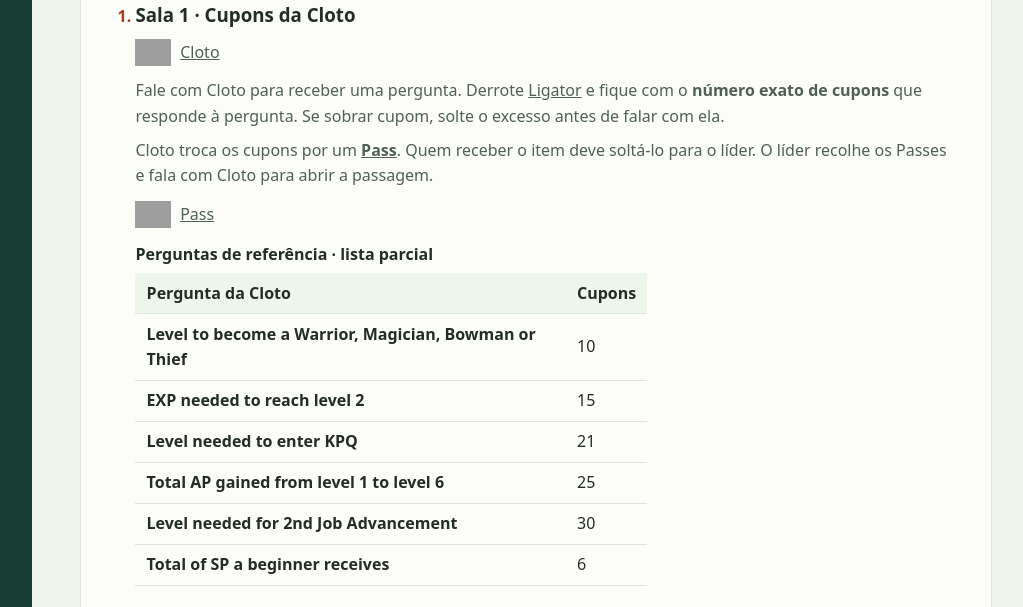
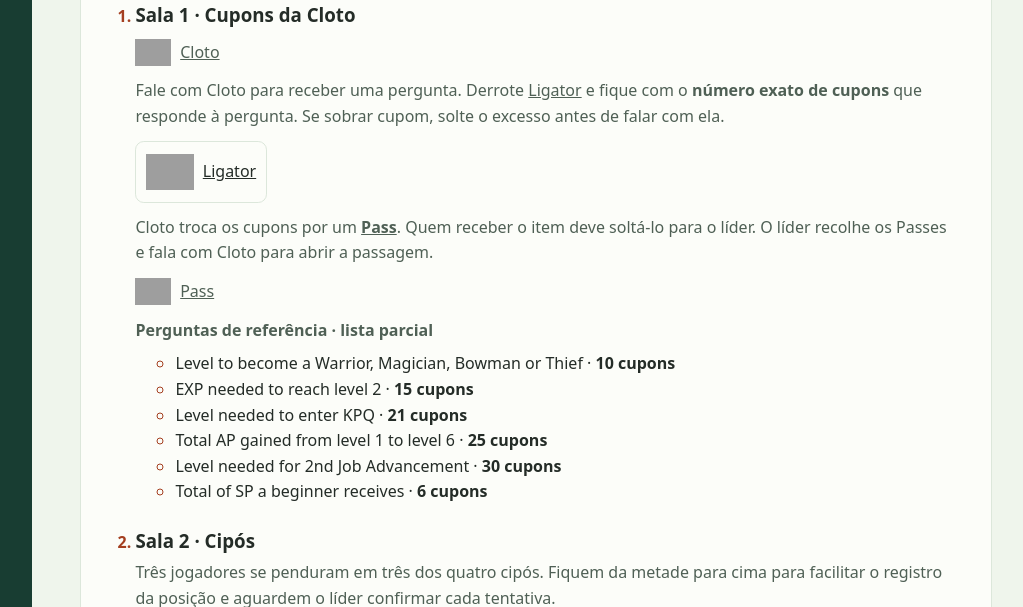
Before and after one commit to henriqueLD/OracleDream, a plain HTML site: page index.html in a window 1280 px wide. Shown: the part 2278-2885 px from the top of the page, without its empty margins (240-1263 px from the left). Drawn offline with Linux system fonts and the light colour scheme; grey boxes are pictures that could not be loaded.

Commit message:
Simplify Kerning coupon reference and add monster sprites

```diff
--- a/index.html
+++ b/index.html
@@ -55,6 +55,9 @@ thead{background:#eef5eb}
 footer{padding:1.3rem 0;color:var(--muted);font-size:.9rem}
 @media(max-width:680px){.shell{grid-template-columns:1fr}aside{padding:1rem}nav{margin-top:1rem}.hero{min-height:13rem}}
 
+.kp-mobs{display:flex;flex-wrap:wrap;gap:.7rem;margin:.7rem 0}
+.kp-mobs a{display:flex;align-items:center;gap:.55rem;padding:.4rem .6rem;border:1px solid var(--line);border-radius:.55rem}
+.kp-mobs img{width:3rem;height:3rem;object-fit:contain;image-rendering:pixelated}
 .kp-map{max-width:22rem}
 .kp-map a{display:block}
 .kp-table{margin:.6rem 0}
@@ -157,20 +160,18 @@ footer{padding:1.3rem 0;color:var(--muted);font-size:.9rem}
 <h3>Sala 1 · Cupons da Cloto</h3>
 <p class="reward"><img src="https://api.dreamms.gg/api/gms/latest/npc/9020001/render/stand" alt=""><a href="https://dreamms.gg/npcs/9020001/cloto">Cloto</a></p>
 <p>Fale com Cloto para receber uma pergunta. Derrote <a href="https://dreamms.gg/monsters/9300001/ligator-pc">Ligator</a> e fique com o <strong>número exato de cupons</strong> que responde à pergunta. Se sobrar cupom, solte o excesso antes de falar com ela.</p>
+<div class="kp-mobs"><a href="https://dreamms.gg/monsters/9300001/ligator-pc"><img src="https://api.dreamms.gg/api/gms/latest/mob/9300001/icon" alt="" loading="lazy">Ligator</a></div>
 <p>Cloto troca os cupons por um <strong><a href="https://dreamms.gg/items/4001008/pass">Pass</a></strong>. Quem receber o item deve soltá-lo para o líder. O líder recolhe os Passes e fala com Cloto para abrir a passagem.</p>
 <p class="reward"><img src="https://api.dreamms.gg/api/gms/latest/item/4001008/icon?resize=4" alt=""><a href="https://dreamms.gg/items/4001008/pass">Pass</a></p>
-<table class="kp-table">
-<caption>Perguntas de referência · lista parcial</caption>
-<thead><tr><th scope="col">Pergunta da Cloto</th><th scope="col">Cupons</th></tr></thead>
-<tbody>
-<tr><th scope="row">Level to become a Warrior, Magician, Bowman or Thief</th><td>10</td></tr>
-<tr><th scope="row">EXP needed to reach level 2</th><td>15</td></tr>
-<tr><th scope="row">Level needed to enter KPQ</th><td>21</td></tr>
-<tr><th scope="row">Total AP gained from level 1 to level 6</th><td>25</td></tr>
-<tr><th scope="row">Level needed for 2nd Job Advancement</th><td>30</td></tr>
-<tr><th scope="row">Total of SP a beginner receives</th><td>6</td></tr>
-</tbody>
-</table>
+<p><strong>Perguntas de referência · lista parcial</strong></p>
+<ul>
+<li>Level to become a Warrior, Magician, Bowman or Thief · <strong>10 cupons</strong></li>
+<li>EXP needed to reach level 2 · <strong>15 cupons</strong></li>
+<li>Level needed to enter KPQ · <strong>21 cupons</strong></li>
+<li>Total AP gained from level 1 to level 6 · <strong>25 cupons</strong></li>
+<li>Level needed for 2nd Job Advancement · <strong>30 cupons</strong></li>
+<li>Total of SP a beginner receives · <strong>6 cupons</strong></li>
+</ul>
 </li>
 <li>
 <h3>Sala 2 · Cipós</h3>
@@ -272,6 +273,7 @@ footer{padding:1.3rem 0;color:var(--muted);font-size:.9rem}
 <li>
 <h3>Sala 5 · King Slime</h3>
 <p>Derrotem <strong>3</strong> <a href="https://dreamms.gg/monsters/9300000/jr-necki-pc">Jr. Neckis</a>, <strong>3</strong> <a href="https://dreamms.gg/monsters/9300002/curse-eye-pc">Curse Eyes</a> e o <a href="https://dreamms.gg/monsters/9300003/king-slime"><strong>King Slime</strong></a>. Recolham todos os <strong>Passes</strong> que caírem e passem para o líder, que fala com Cloto para concluir a PQ. O King Slime também pode derrubar as Squishy Shoes.</p>
+<div class="kp-mobs"><a href="https://dreamms.gg/monsters/9300000/jr-necki-pc"><img src="https://api.dreamms.gg/api/gms/latest/mob/9300000/icon" alt="" loading="lazy">3 × Jr. Necki</a><a href="https://dreamms.gg/monsters/9300002/curse-eye-pc"><img src="https://api.dreamms.gg/api/gms/latest/mob/9300002/icon" alt="" loading="lazy">3 × Curse Eye</a><a href="https://dreamms.gg/monsters/9300003/king-slime"><img src="https://api.dreamms.gg/api/gms/latest/mob/9300003/icon" alt="" loading="lazy">King Slime</a></div>
 <figure class="kp-map"><a href="https://meowdb.com/msclassic/api/assets/maps/080000400?v=11"><img src="https://meowdb.com/msclassic/api/assets/maps/080000400?v=11" alt="Mapa de referência da última sala da Kerning PQ" loading="lazy"></a></figure>
 <p>A sala bônus é opcional. A PQ já está concluída quando Cloto aceita os Passes.</p>
 </li>
```
